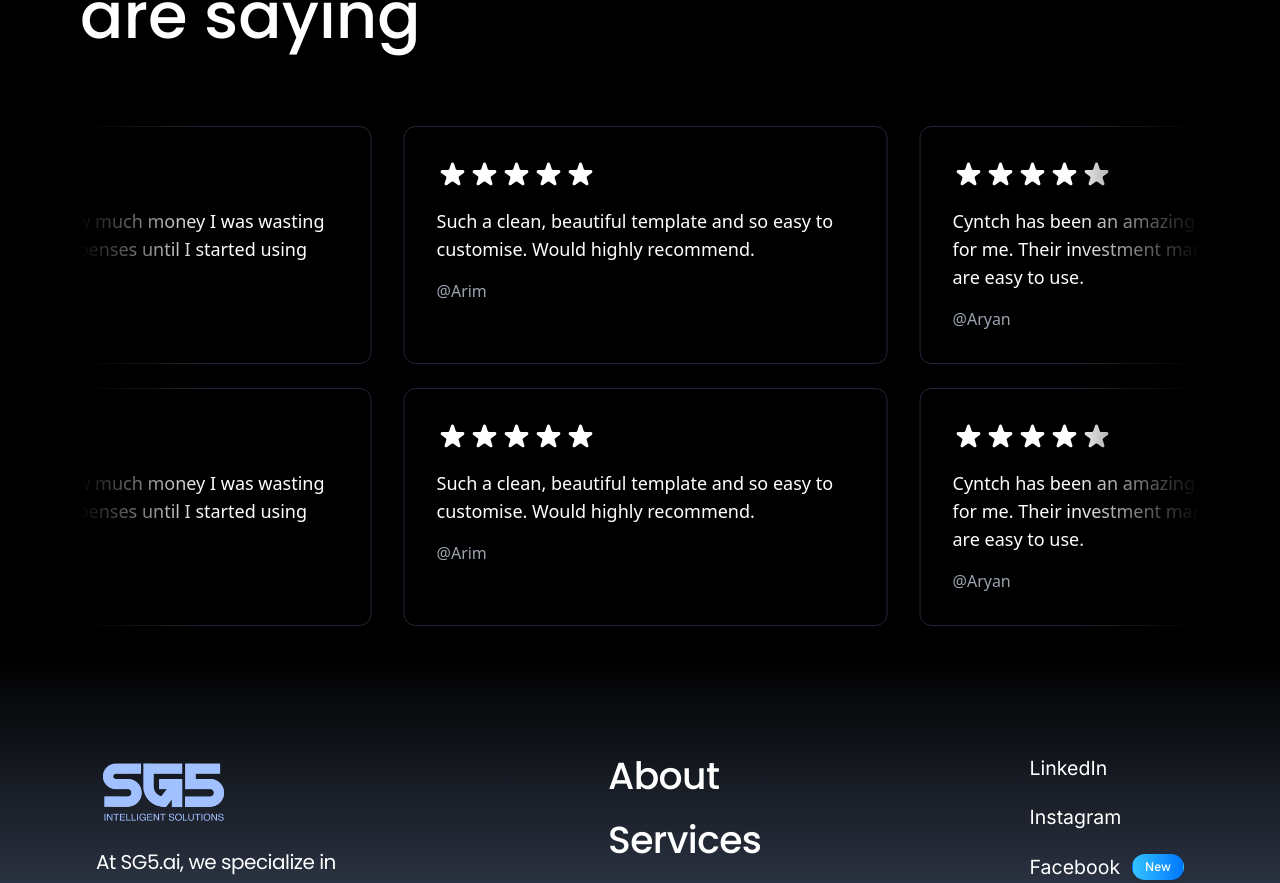
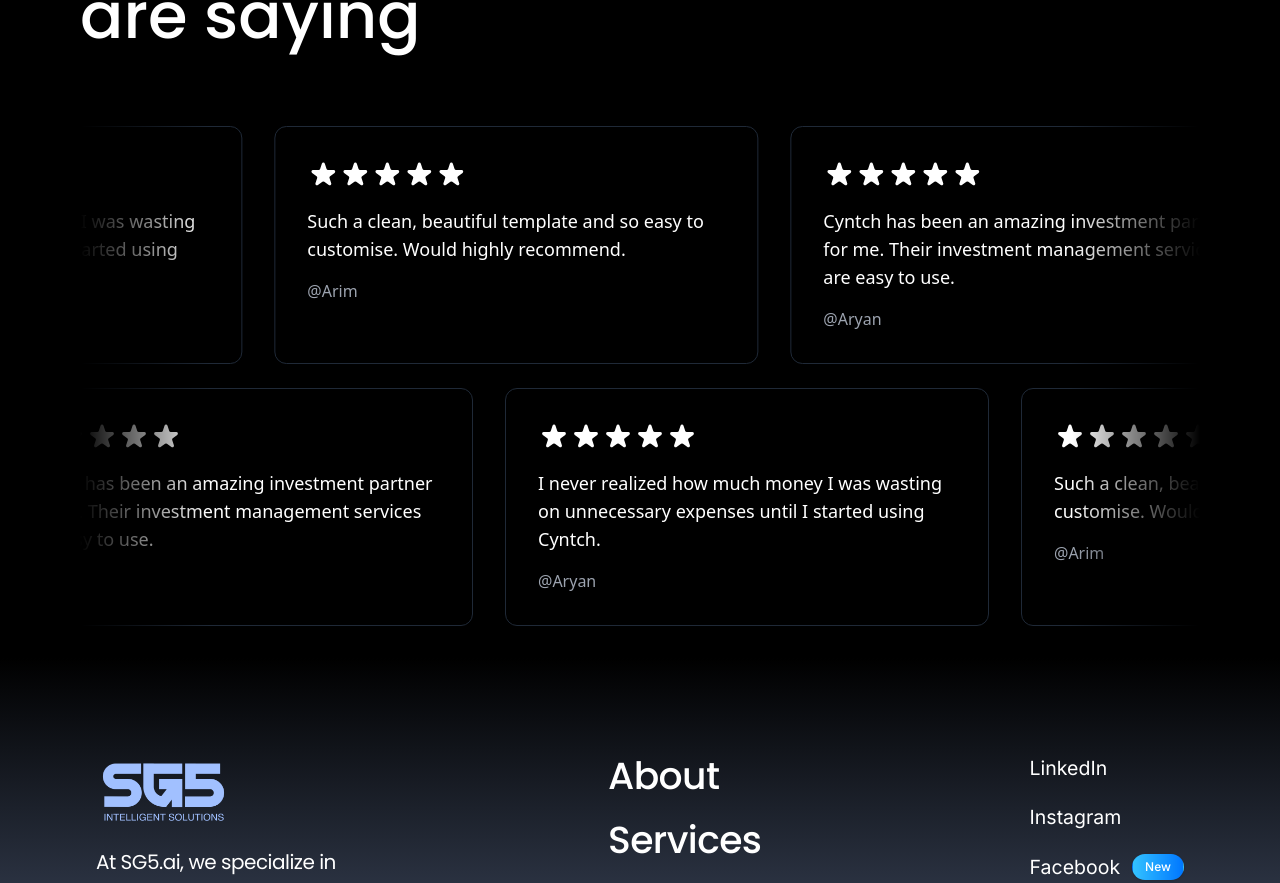
Before and after one commit to SG5-Intelligent-Solutions/CorpWebSite, a React (Vite) app: page / in a window 1280 px wide. Shown: the part 6578-7461 px from the top of the page. Built offline with nearby package versions, Linux system fonts and the light colour scheme.

Commit message:
new chnage offset

```diff
--- a/src/components/ui/TestimonialSlider.jsx
+++ b/src/components/ui/TestimonialSlider.jsx
@@ -62,25 +62,34 @@ export default function TestimonialSlider() {
     );
   };
 
-  const duplicatedTestimonials = [...testimonials, ...testimonials, ...testimonials];
+  const duplicatedTestimonials = [
+    ...testimonials,
+    ...testimonials,
+    ...testimonials,
+  ];
   return (
     <div className="w-full bg-black text-white py-8 mx-auto relative overflow-hidden">
       <div className="absolute inset-y-0 left-0 w-32 bg-gradient-to-r from-black to-transparent z-10 pointer-events-none" />
       <div className="absolute inset-y-0 right-0 w-32 bg-gradient-to-l from-black to-transparent z-10 pointer-events-none" />
 
-      <div className="animate-scroll">
-        <div className="flex gap-4 mb-6 px-4">
+      {/* First Row */}
+      <div className="animate-scroll mb-6">
+        <div className="flex gap-4 px-4">
           {duplicatedTestimonials.map((testimonial, index) => (
             <TestimonialCard
-              key={`${testimonial.id}-${index}`}
+              key={`first-${testimonial.id}-${index}`}
               testimonial={testimonial}
             />
           ))}
         </div>
+      </div>
+
+      {/* Second Row  */}
+      <div className="animate-scroll-delayed">
         <div className="flex gap-4 px-4">
           {duplicatedTestimonials.map((testimonial, index) => (
             <TestimonialCard
-              key={`${testimonial.id}-${index}-2`}
+              key={`second-${testimonial.id}-${index}`}
               testimonial={testimonial}
             />
           ))}
@@ -97,10 +106,16 @@ export default function TestimonialSlider() {
           }
         }
         .animate-scroll {
-          animation: scroll 20s linear infinite;
+          animation: scroll 30s linear infinite;
           width: 200%;
         }
-        .animate-scroll:hover {
+        .animate-scroll-delayed {
+          animation: scroll 30s linear infinite;
+          width: 200%;
+          animation-delay: -20s;
+        }
+        .animate-scroll:hover,
+        .animate-scroll-delayed:hover {
           animation-duration: 80s;
         }
       `}</style>
```
